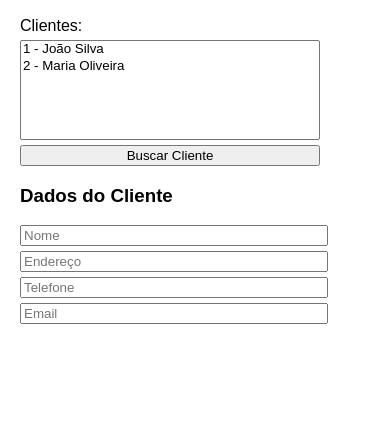
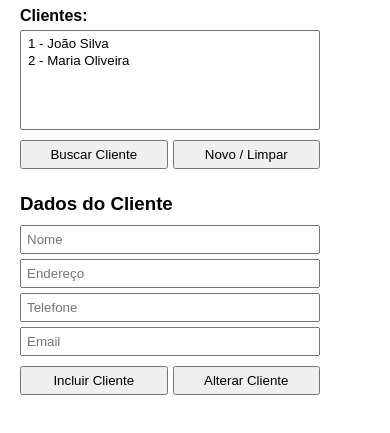
Before and after one commit to Enrico135/programacao-3ds, a plain HTML site: page formulario01.html in a window 390 px wide. Shown: the part 51-484 px from the top of the page. Drawn offline with Linux system fonts and the light colour scheme.

Commit message:
Refactor client registration form and functionality
Refactor form layout and improve client management features, including adding, updating, and clearing client data. Enhance styling and responsiveness for better user experience.

```diff
--- a/formulario01.html
+++ b/formulario01.html
@@ -2,57 +2,211 @@
 <html lang="pt-BR">
 <head>
     <meta charset="UTF-8">
+    <meta name="viewport" content="width=device-width, initial-scale=1.0">
     <title>Cadastro de Clientes</title>
     <style>
-    body { font-family: Arial, sans-serif; margin: 20px; }
-    input, select, button { margin: 5px 0; display: block; width: 300px; }
-    #listBoxClientes { height: 100px; }
+        body {
+            font-family: Arial, sans-serif;
+            margin: 20px;
+            background-color: #ffffff;
+        }
+
+        h2, h3 {
+            font-family: Arial, sans-serif;
+            margin-bottom: 10px;
+        }
+
+        label {
+            display: block;
+            margin-bottom: 5px;
+            font-weight: bold;
+        }
+
+        /* Padronização de tamanhos idêntica ao layout do OneCompiler */
+        input, select, button {
+            margin: 5px 0;
+            display: block;
+            width: 300px;
+            box-sizing: border-box;
+            padding: 5px;
+        }
+
+        #listBoxClientes {
+            height: 100px;
+        }
+
+        .button-group {
+            display: flex;
+            gap: 5px;
+            width: 300px;
+        }
+
+        .button-group button {
+            flex: 1;
+            cursor: pointer;
+        }
     </style>
 </head>
 <body>
+
     <h2>Cadastro de Clientes</h2>
 
     <label for="listBoxClientes">Clientes:</label>
-  <select id="listBoxClientes" size="5"></select>
-  <button onclick="buscarCliente()">Buscar Cliente</button>
+    <select id="listBoxClientes" size="5" onchange="selecionarCliente()"></select>
+
+    <div class="button-group">
+        <button type="button" onclick="buscarCliente()">Buscar Cliente</button>
+        <button type="button" onclick="limparFormulario()">Novo / Limpar</button>
+    </div>
 
     <h3>Dados do Cliente</h3>
+    <input type="hidden" id="txtId">
     <input type="text" id="txtNome" placeholder="Nome">
     <input type="text" id="txtEndereco" placeholder="Endereço">
     <input type="text" id="txtTelefone" placeholder="Telefone">
     <input type="email" id="txtEmail" placeholder="Email">
 
+    <div class="button-group">
+        <button type="button" onclick="incluirCliente()">Incluir Cliente</button>
+        <button type="button" onclick="alterarCliente()">Alterar Cliente</button>
+    </div>
+
     <script>
-    // Simulação de banco de dados local
-    const clientes = [
-      { id: 1, nome: "João Silva", endereco: "Rua A", telefone: "123456", email: "joao@gmail.com" },
-      { id: 2, nome: "Maria Oliveira", endereco: "Rua B", telefone: "654321", email: "maria@gmail.com" }
+        // Dados iniciais de demonstração (caso o localStorage esteja vazio)
+        const clientesIniciais = [
+            { id: 1, nome: "João Silva", endereco: "Rua A, 123", telefone: "11999998888", email: "joao@email.com" },
+            { id: 2, nome: "Maria Oliveira", endereco: "Av B, 456", telefone: "21988887777", email: "maria@email.com" }
         ];
 
-    // Salvar no localStorage
-    localStorage.setItem("clientes", JSON.stringify(clientes));
+        // Carrega os dados do localStorage ao iniciar
+        function obterClientes() {
+            const dados = localStorage.getItem("clientesDB");
+            if (!dados) {
+                localStorage.setItem("clientesDB", JSON.stringify(clientesIniciais));
+                return clientesIniciais;
+            }
+            return JSON.parse(dados);
+        }
 
-    // Preencher lista de clientes
-    const listBox = document.getElementById("listBoxClientes");
-    const listaClientes = JSON.parse(localStorage.getItem("clientes"));
-    listaClientes.forEach(cliente => {
+        // Salva a lista atualizada no localStorage
+        function salvarClientes(lista) {
+            localStorage.setItem("clientesDB", JSON.stringify(lista));
+            atualizarLista();
+        }
+
+        // Atualiza a caixa de seleção (<select>) no DOM
+        function atualizarLista() {
+            const select = document.getElementById("listBoxClientes");
+            select.innerHTML = "";
+            const clientes = obterClientes();
+
+            clientes.forEach(cliente => {
                 const option = document.createElement("option");
                 option.value = cliente.id;
                 option.textContent = `${cliente.id} - ${cliente.nome}`;
-      listBox.appendChild(option);
+                select.appendChild(option);
             });
+        }
 
-    // Buscar cliente e preencher formulário
+        // Valida se todos os campos estão preenchidos
+        function validarCampos(nome, endereco, telefone, email) {
+            if (!nome || !endereco || !telefone || !email) {
+                alert("Por favor, preencha todos os campos do formulário!");
+                return false;
+            }
+            return true;
+        }
+
+        // Adiciona um novo cliente com ID único baseado no timestamp
+        function incluirCliente() {
+            const nome = document.getElementById("txtNome").value.trim();
+            const endereco = document.getElementById("txtEndereco").value.trim();
+            const telefone = document.getElementById("txtTelefone").value.trim();
+            const email = document.getElementById("txtEmail").value.trim();
+
+            if (!validarCampos(nome, endereco, telefone, email)) return;
+
+            const clientes = obterClientes();
+            const novoCliente = {
+                id: Date.now(), // ID único gerado pelo timestamp atual
+                nome: nome,
+                endereco: endereco,
+                telefone: telefone,
+                email: email
+            };
+
+            clientes.push(novoCliente);
+            salvarClientes(clientes);
+            limparFormulario();
+            alert("Cliente incluído com sucesso!");
+        }
+
+        // Altera os dados do cliente que foi previamente selecionado
+        function alterarCliente() {
+            const id = document.getElementById("txtId").value;
+
+            if (!id) {
+                alert("Selecione um cliente na lista antes de tentar alterar!");
+                return;
+            }
+
+            const nome = document.getElementById("txtNome").value.trim();
+            const endereco = document.getElementById("txtEndereco").value.trim();
+            const telefone = document.getElementById("txtTelefone").value.trim();
+            const email = document.getElementById("txtEmail").value.trim();
+
+            if (!validarCampos(nome, endereco, telefone, email)) return;
+
+            let clientes = obterClientes();
+            const index = clientes.findIndex(c => c.id == id);
+
+            if (index !== -1) {
+                clientes[index] = { id: Number(id), nome, endereco, telefone, email };
+                salvarClientes(clientes);
+                limparFormulario();
+                alert("Dados do cliente alterados com sucesso!");
+            }
+        }
+
+        // Preenche o formulário ao clicar no botão "Buscar Cliente" ou mudar a seleção
         function buscarCliente() {
-      const selectedId = parseInt(listBox.value);
-      const cliente = listaClientes.find(c => c.id === selectedId);
+            const select = document.getElementById("listBoxClientes");
+            const idSelecionado = select.value;
+
+            if (!idSelecionado) {
+                alert("Selecione um cliente na lista!");
+                return;
+            }
+
+            const clientes = obterClientes();
+            const cliente = clientes.find(c => c.id == idSelecionado);
+
             if (cliente) {
+                document.getElementById("txtId").value = cliente.id;
                 document.getElementById("txtNome").value = cliente.nome;
                 document.getElementById("txtEndereco").value = cliente.endereco;
                 document.getElementById("txtTelefone").value = cliente.telefone;
                 document.getElementById("txtEmail").value = cliente.email;
             }
         }
+
+        // Função de atalho ao clicar diretamente em um item do <select>
+        function selecionarCliente() {
+            buscarCliente();
+        }
+
+        // Limpa os campos do formulário
+        function limparFormulario() {
+            document.getElementById("txtId").value = "";
+            document.getElementById("txtNome").value = "";
+            document.getElementById("txtEndereco").value = "";
+            document.getElementById("txtTelefone").value = "";
+            document.getElementById("txtEmail").value = "";
+            document.getElementById("listBoxClientes").selectedIndex = -1;
+        }
+
+        // Carrega a lista automaticamente ao abrir a página
+        window.onload = atualizarLista;
     </script>
 </body>
 </html>
```
Lines whose indentation alone changed are shown as unchanged.
